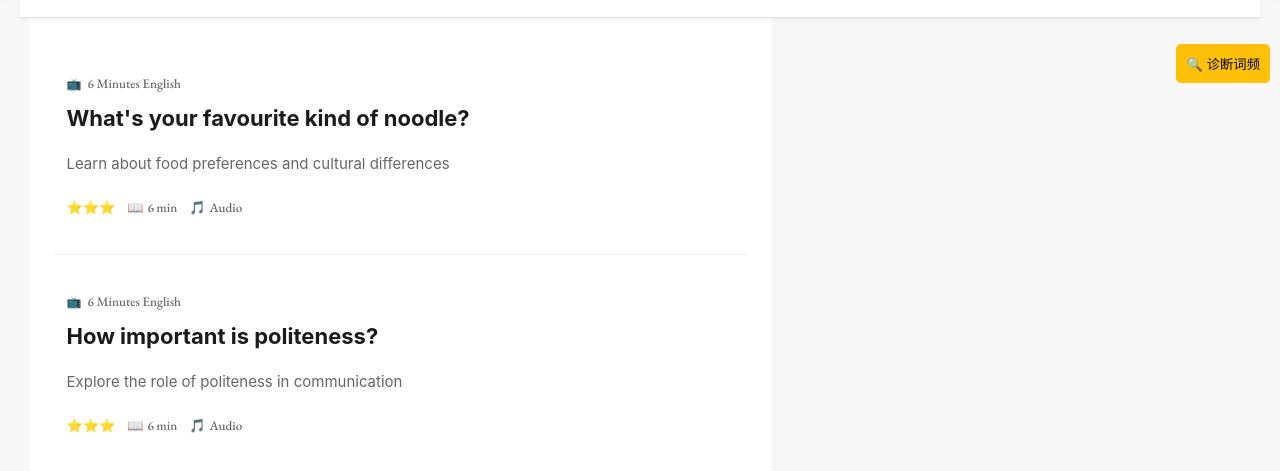
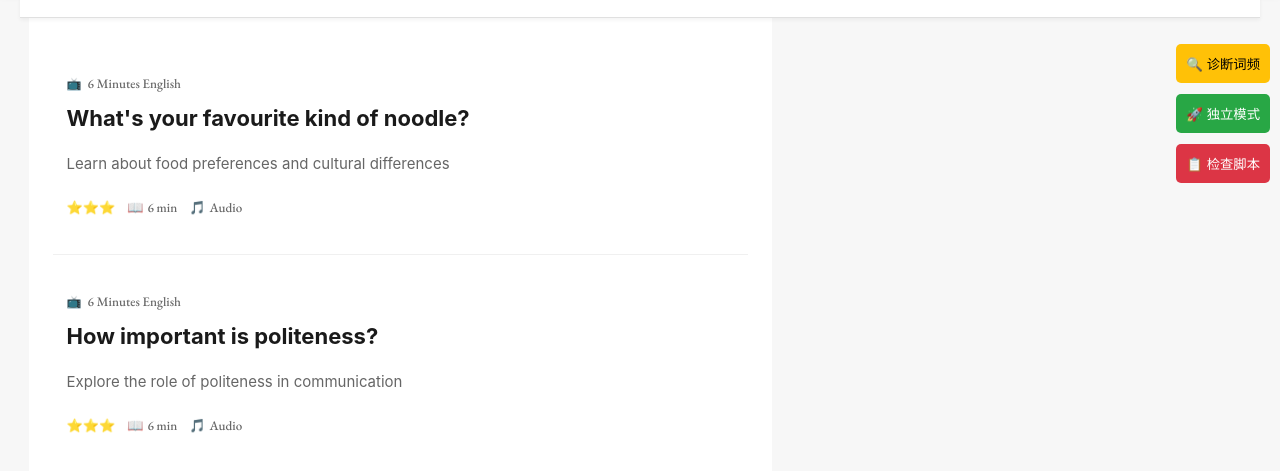
Before and after one commit to kendall-hawk/learneren, a plain HTML site: page index.html in a window 1280 px wide. Shown: the part 66-537 px from the top of the page. Drawn offline with nearby package versions, Linux system fonts and the light colour scheme; a web font is replaced by a local one.

Commit message:
Update index.html

```diff
--- a/index.html
+++ b/index.html
@@ -95,9 +95,15 @@
             </h1>
         </div>
     </div>
+    <button onclick="useStandaloneMode()" style="position: fixed; top: 160px; right: 10px; z-index: 9999; background: #28a745; color: white; border: none; padding: 10px; border-radius: 5px;">
+    🚀 独立模式
+</button>
         <!-- 临时添加到页面顶部 -->
     <button onclick="diagnoseWordFreq()" style="position: fixed; top: 110px; right: 10px; z-index: 9999; background: #ffc107; color: black; border: none; padding: 10px; border-radius: 5px;">
     🔍 诊断词频
+</button>
+<button onclick="checkScripts()" style="position: fixed; top: 210px; right: 10px; z-index: 9999; background: #dc3545; color: white; border: none; padding: 10px; border-radius: 5px;">
+    📋 检查脚本
 </button>
 
     <!-- 导航栏 - 智能隐藏/显示 -->
@@ -152,6 +158,78 @@
     <!-- 在其他JS文件之前加载 -->
     <script src="js/core.js" defer></script>
     <!-- JavaScript模块加载 -->
+    <script>
+function checkScripts() {
+    const scripts = document.querySelectorAll('script[src]');
+    let wordFreqScript = null;
+    let mainScript = null;
+
+    scripts.forEach(script => {
+        if (script.src.includes('word-frequency')) {
+            wordFreqScript = script.src;
+        }
+        if (script.src.includes('main.js')) {
+            mainScript = script.src;
+        }
+    });
+
+    alert(`脚本检查:\n• 总脚本数: ${scripts.length}\n• 词频脚本: ${wordFreqScript ? '✅' : '❌'}\n• 主脚本: ${mainScript ? '✅' : '❌'}\n• EnglishSite: ${!!window.EnglishSite ? '✅' : '❌'}`);
+
+    if (wordFreqScript) {
+        alert(`词频脚本路径: ${wordFreqScript}`);
+    }
+}
+</script>
+    <script>
+function useStandaloneMode() {
+    try {
+        alert('🚀 尝试独立模式启动...');
+
+        // 清空当前内容
+        const container = document.querySelector('#content') ||
+                         document.querySelector('main') ||
+                         document.body;
+
+        if (!container) {
+            alert('❌ 找不到容器');
+            return;
+        }
+
+        // 检查类是否存在
+        if (!window.EnglishSite?.WordFrequencyManager) {
+            alert('❌ 词频管理器类不存在');
+            return;
+        }
+
+        if (!window.EnglishSite?.WordFrequencyUI) {
+            alert('❌ 词频UI类不存在');
+            return;
+        }
+
+        alert('✅ 类检查通过，开始创建实例...');
+
+        // 清空容器
+        container.innerHTML = '<div style="text-align: center; padding: 50px;"><h2>🔤 词频分析工具</h2><p>正在启动独立模式...</p></div>';
+
+        // 创建独立的词频管理器
+        const manager = new window.EnglishSite.WordFrequencyManager();
+        const ui = new window.EnglishSite.WordFrequencyUI(container, manager);
+
+        // 等待初始化
+        manager.waitForReady().then(() => {
+            alert('✅ 管理器准备就绪，初始化UI...');
+            return ui.initialize();
+        }).then(() => {
+            alert('🎉 独立模式启动成功！');
+        }).catch(error => {
+            alert('❌ 独立模式失败: ' + error.message);
+        });
+
+    } catch (error) {
+        alert('❌ 独立模式异常: ' + error.message);
+    }
+}
+</script>
 <script>
 function diagnoseWordFreq() {
     let step = 1;
```
